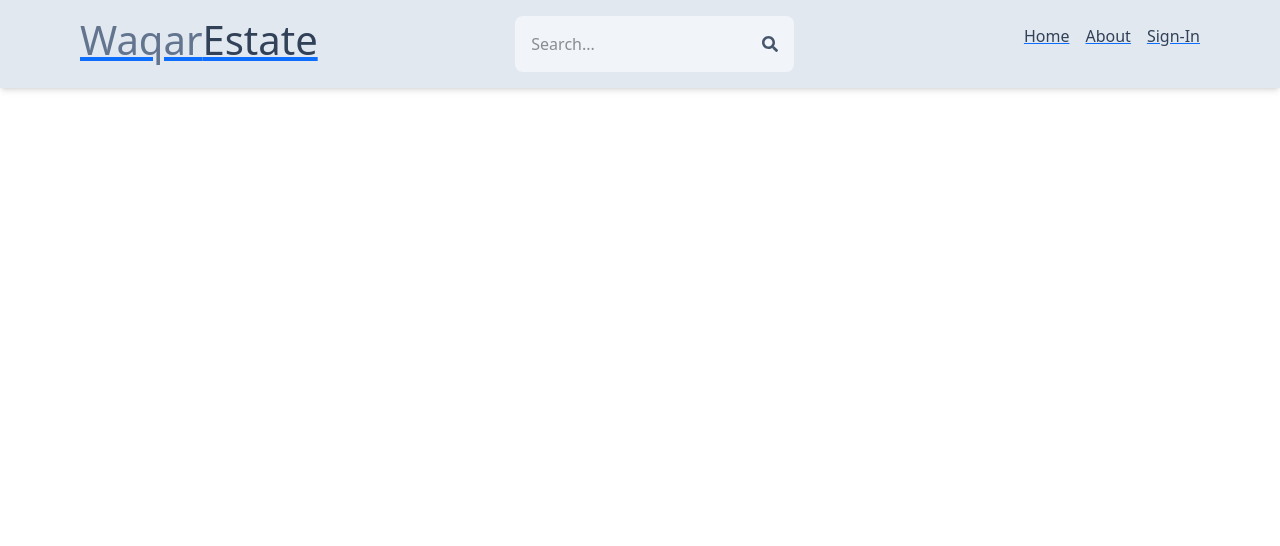
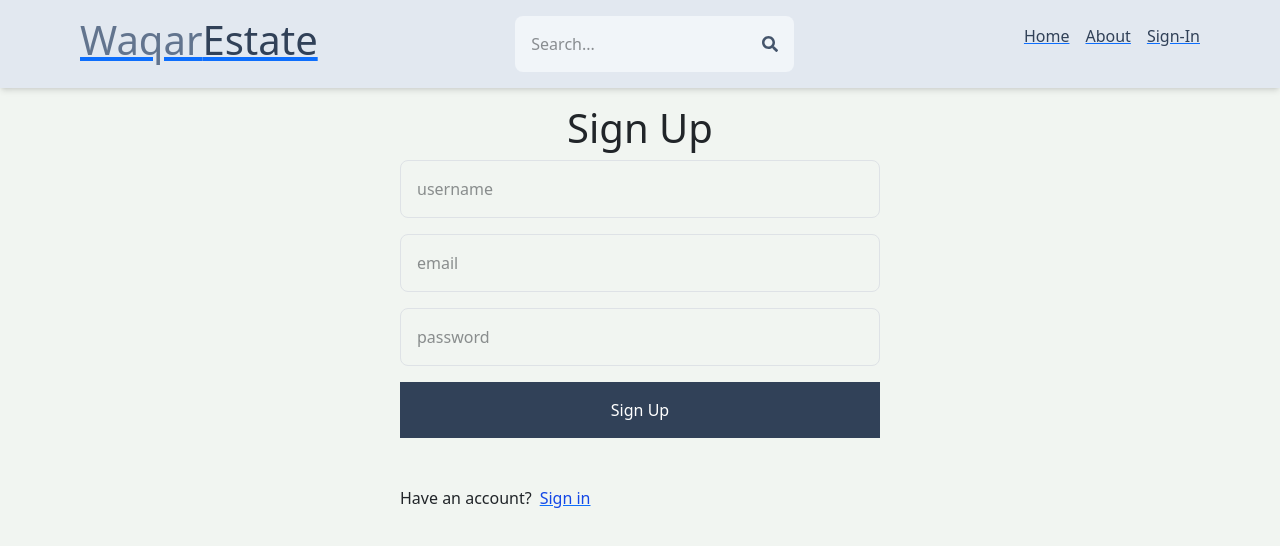
Before and after one commit to areebawaqar007/real-estate-marketplace, a React (Vite) app in the folder client/: page /sign-up in a window 1280 px wide. Shown: the top 546 px of the page. Built offline with nearby package versions, Linux system fonts and the light colour scheme; the HTML template or start-up script is replaced by a standard one.

Commit message:
complete sign up page ui

```diff
--- a/client/src/index.css
+++ b/client/src/index.css
@@ -1 +1,5 @@
 @import "tailwindcss";
+
+body{
+    background-color: rgb(241, 245, 241);
+}
--- a/client/src/pages/SignUp.jsx
+++ b/client/src/pages/SignUp.jsx
@@ -1,9 +1,41 @@
-import React from 'react'
-
+import React from "react";
+import { Link } from "react-router-dom";
 export default function SignUp() {
   return (
-    <div>
+    <div className="p-3 max-w-lg mx-auto">
+      <h1 className="text-3xl text-center font-semibold my-7">Sign Up</h1>
+      <form className="flex flex-col gap-3">
+        <input
+          type="text"
+          placeholder="username"
+          className="border p-3 rounded-lg"
+          id="username"
+          // onChange={handleChange}
+        />
+        <input
+          type="email"
+          placeholder="email"
+          className="border p-3 rounded-lg"
+          id="email"
+          // onChange={handleChange}
+        />
+        <input
+          type="password"
+          placeholder="password"
+          className="border p-3 rounded-lg"
+          id="password"
+          // onChange={handleChange}
+        />
+      <button className="bg-slate-700 text-white p-3 rounded-lg uppercase hover:opacity-95 disabled:opacity-80">Sign Up</button>
 
+      </form>
+
+      <div className='flex gap-2 mt-5'>
+        <p>Have an account?</p>
+        <Link to={'/sign-in'}>
+          <span className='text-blue-700'>Sign in</span>
+        </Link>
+      </div>
     </div>
-  )
+  );
 }
```
